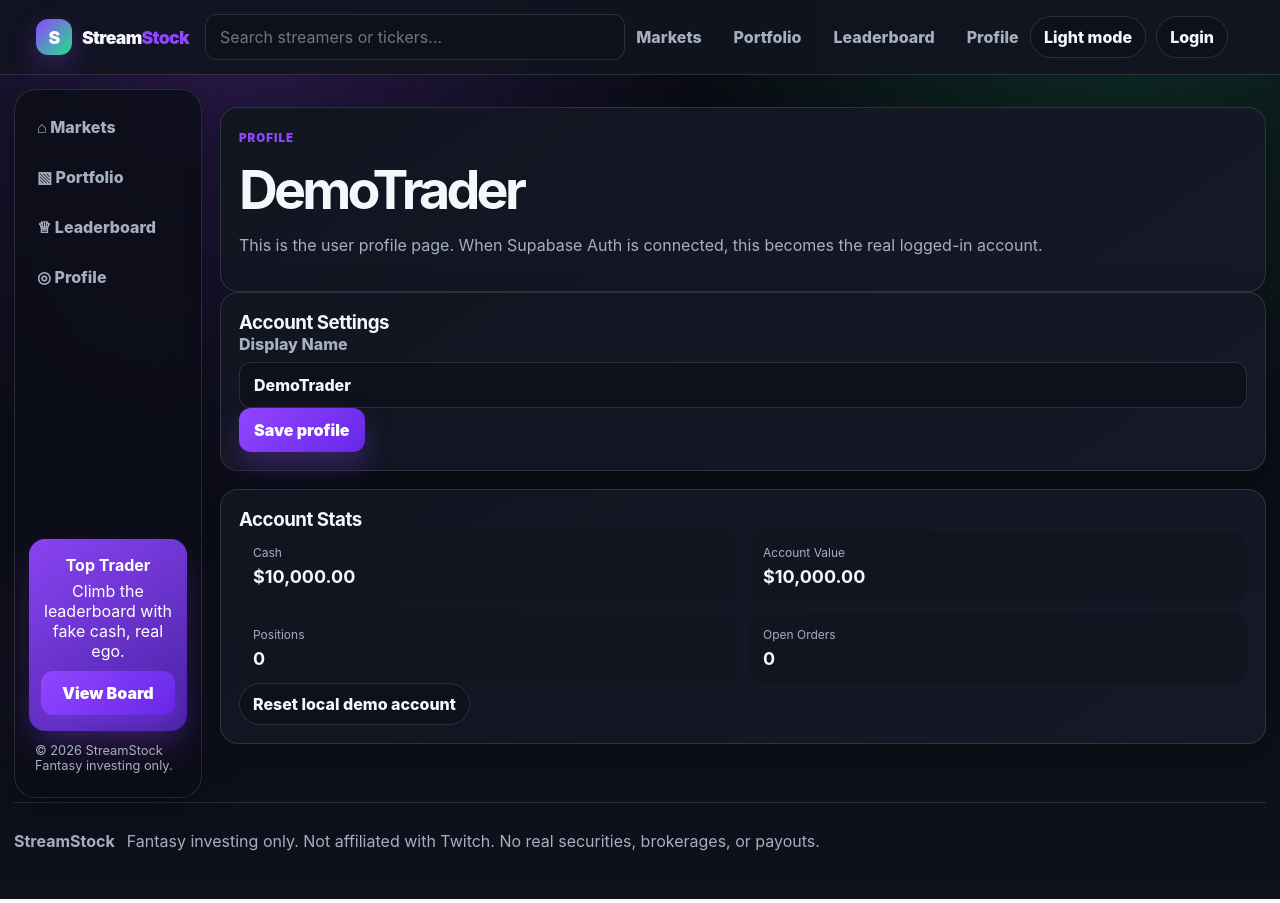
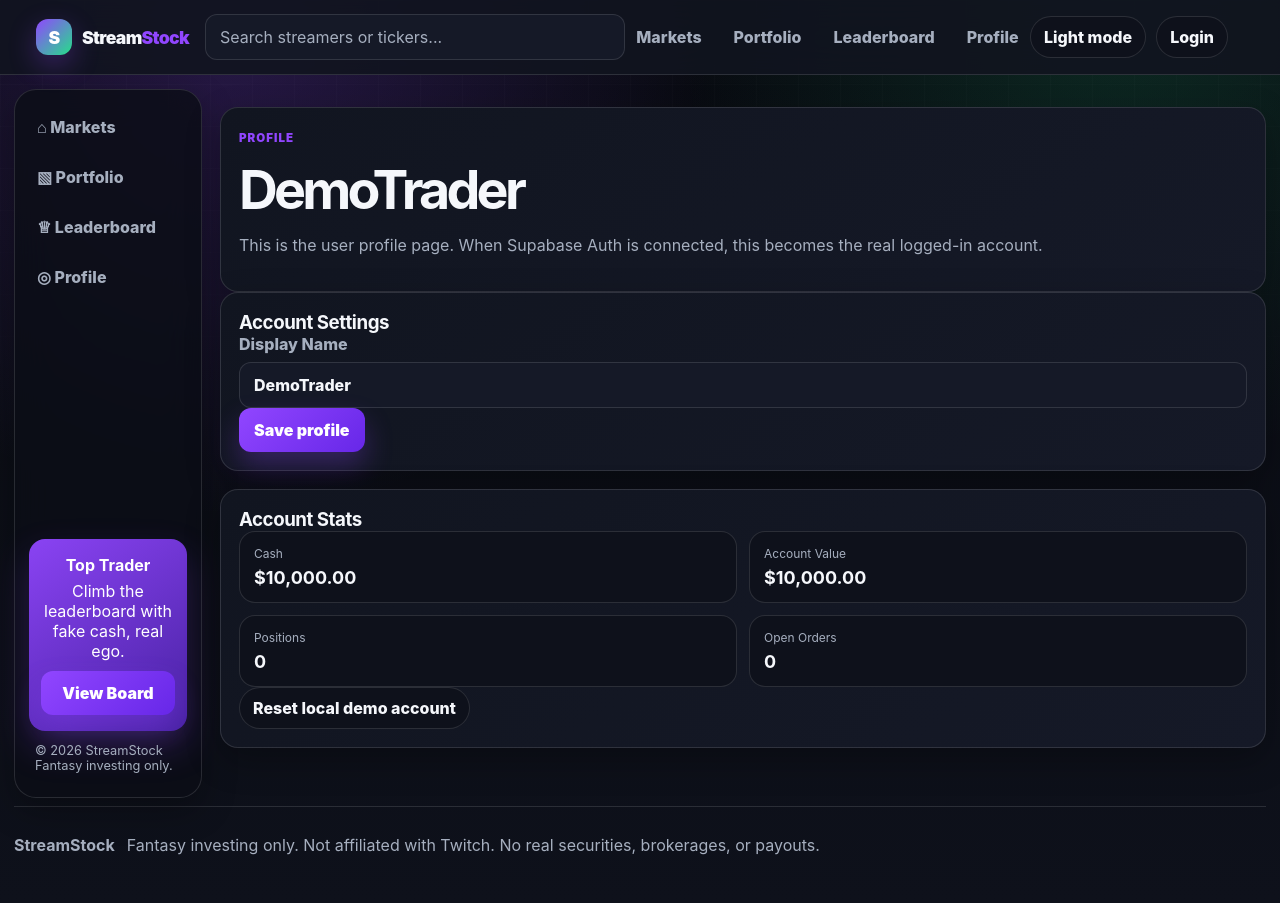
Before and after one commit to iamwyan/streamstock, a Next.js app: page /profile in a window 1280 px wide. Built offline with nearby package versions, Linux system fonts and the light colour scheme.

Commit message:
new format

```diff
--- a/app/globals.css
+++ b/app/globals.css
@@ -227,3 +227,64 @@ button, input, select { font: inherit; max-width: 100%; }
 .trade-ticket { display:grid; gap:12px; }
 .trade-ticket input, .trade-ticket select { width:100%; border:1px solid var(--border); border-radius:14px; padding:12px; background:var(--input-bg, #fff); color:var(--text); }
 @media (max-width: 900px) { .form-grid, .metric-grid { grid-template-columns:1fr; } .chart-host { min-height: 360px; } }
+
+/* v11 layout + contrast fixes */
+:root {
+  --border: var(--line);
+  --input-bg: #ffffff;
+  --input-text: #101828;
+}
+[data-theme="dark"] {
+  --border: rgba(255,255,255,.14);
+  --input-bg: #151927;
+  --input-text: #f5f7fb;
+}
+.streamer-layout {
+  display: grid;
+  grid-template-columns: minmax(0, 1fr) minmax(320px, 380px);
+  gap: 18px;
+  align-items: start;
+  margin-top: 18px;
+}
+.trade-sidebar {
+  display: grid;
+  gap: 18px;
+  min-width: 0;
+}
+.chart-panel {
+  min-width: 0;
+  overflow: hidden;
+}
+.chart-host {
+  min-height: clamp(480px, 58vh, 720px);
+  background: var(--card-2);
+  border: 1px solid var(--line);
+}
+.timeframe-row {
+  display: flex;
+  flex-wrap: wrap;
+  gap: 8px;
+  margin-bottom: 14px;
+}
+input, select,
+.trade-ticket input, .trade-ticket select,
+.header-search input, .search {
+  background: var(--input-bg) !important;
+  color: var(--input-text) !important;
+  border-color: var(--line) !important;
+}
+[data-theme="dark"] option {
+  background: #151927 !important;
+  color: #f5f7fb !important;
+}
+input::placeholder { color: var(--muted); }
+.trade-ticket label { color: var(--text); }
+.trade-ticket .panel-head { min-width: 0; }
+.trade-ticket .panel-head span { white-space: nowrap; color: var(--broker); font-weight: 900; }
+.market-info-panel .metric-grid { grid-template-columns: repeat(2, minmax(0, 1fr)); }
+.metric-tile { border-color: var(--line) !important; background: var(--bg-soft) !important; min-width: 0; }
+.metric-tile strong { word-break: break-word; }
+@media (max-width: 1100px) {
+  .streamer-layout { grid-template-columns: 1fr; }
+  .trade-sidebar { grid-template-columns: 1fr; }
+}
--- a/app/streamer/[ticker]/page.tsx
+++ b/app/streamer/[ticker]/page.tsx
@@ -15,6 +15,6 @@ export default function StreamerPage() {
   const p = priceFor(streamer);
   return <>
     <section className="panel full"><div className="panel-head wrap"><div><p className="eyebrow">{streamer.ticker}</p><h1>{streamer.name}</h1><p className="muted">Follower, viewership, consistency, growth, and demand-based streamer market.</p></div><div style={{textAlign:"right"}}><p className="muted">Current Price</p><h1>{money(p)}</h1><p className={streamer.dayChange>=0?"gain":"loss"}>{streamer.dayChange>=0?"+":""}{streamer.dayChange}% today</p></div></div></section>
-    <section className="section-grid"><div className="panel full"><StreamerChart streamer={streamer}/></div><aside><div className="panel"><h3>Market Info</h3><div className="metric-grid"><div className="metric-tile"><span>Followers</span><strong>{compact(streamer.followers)}</strong></div><div className="metric-tile"><span>Avg Viewers</span><strong>{compact(streamer.avgViewers)}</strong></div><div className="metric-tile"><span>Stream Hours</span><strong>{streamer.streamHours}</strong></div><div className="metric-tile"><span>Recent Growth</span><strong className={streamer.recentGrowth>=0?"gain":"loss"}>{streamer.recentGrowth}%</strong></div><div className="metric-tile"><span>Market Demand</span><strong>{money(streamer.netFlow)}</strong></div><div className="metric-tile"><span>Base Value</span><strong>{money(f.base)}</strong></div></div></div><TradeTicket streamer={streamer}/></aside></section>
+    <section className="streamer-layout"><div className="panel chart-panel"><StreamerChart streamer={streamer}/></div><aside className="trade-sidebar"><div className="panel market-info-panel"><h3>Market Info</h3><div className="metric-grid"><div className="metric-tile"><span>Followers</span><strong>{compact(streamer.followers)}</strong></div><div className="metric-tile"><span>Avg Viewers</span><strong>{compact(streamer.avgViewers)}</strong></div><div className="metric-tile"><span>Stream Hours</span><strong>{streamer.streamHours}</strong></div><div className="metric-tile"><span>Recent Growth</span><strong className={streamer.recentGrowth>=0?"gain":"loss"}>{streamer.recentGrowth}%</strong></div><div className="metric-tile"><span>Market Demand</span><strong>{money(streamer.netFlow)}</strong></div><div className="metric-tile"><span>Base Value</span><strong>{money(f.base)}</strong></div></div></div><TradeTicket streamer={streamer}/></aside></section>
   </>;
 }
```
Also changed, not shown: 1 other file (tests, documents, lock files or other folders).
